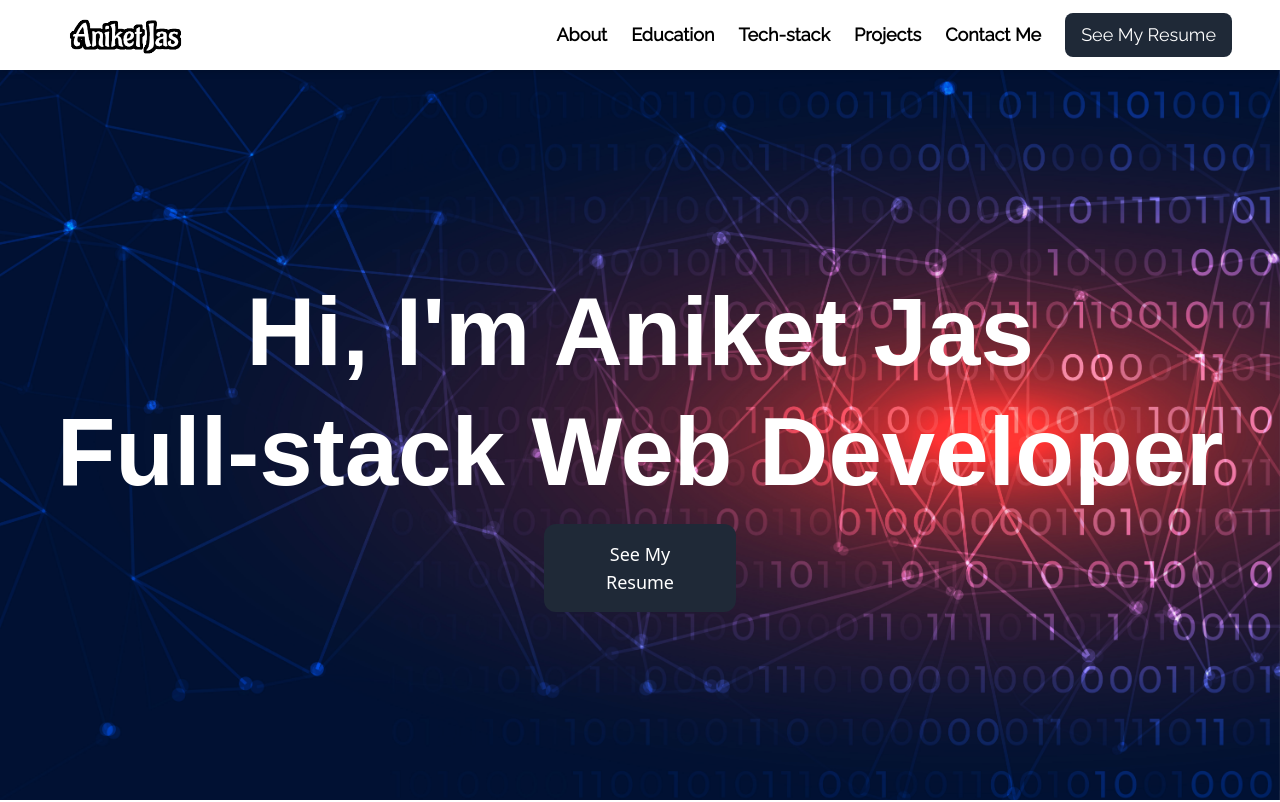
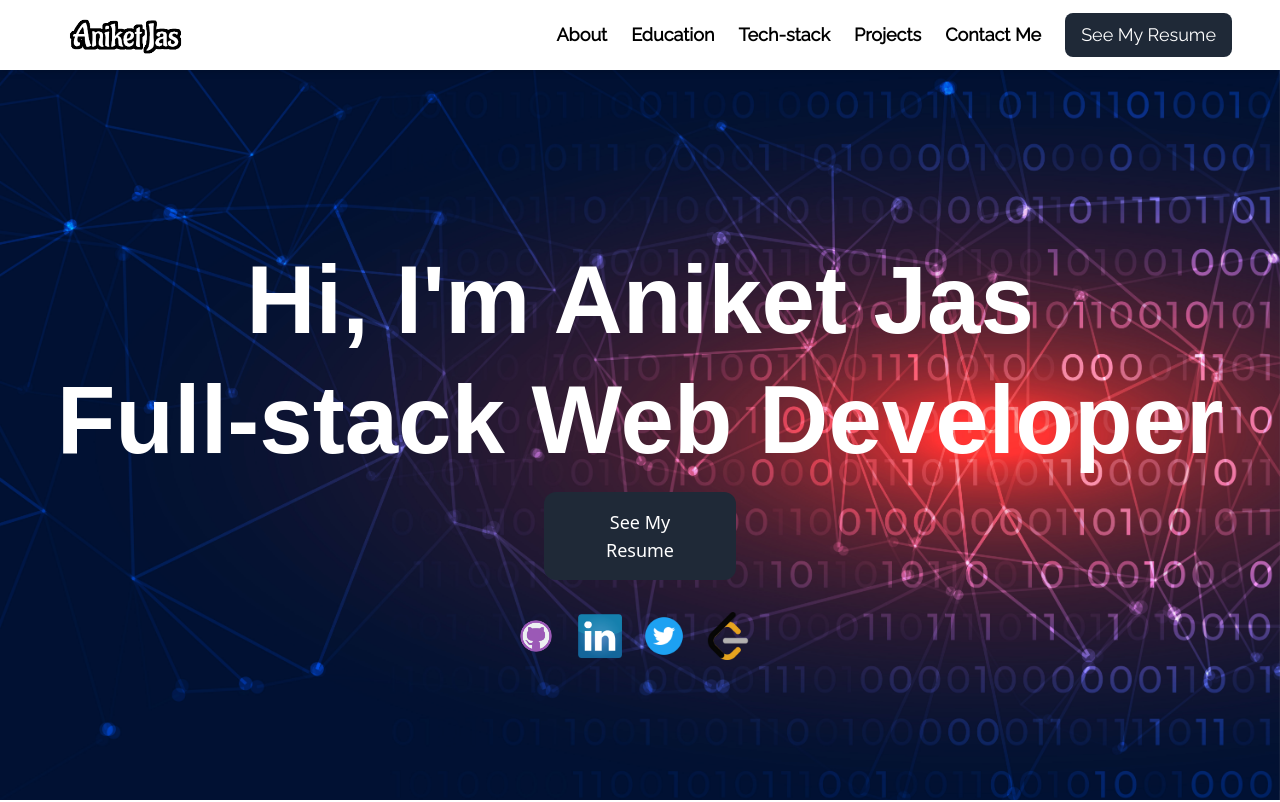
Before and after one commit to AniketJas/portfolio, a React (Vite) app: page / in a window 1280 px wide. Shown: the top 802 px of the page. Built offline with nearby package versions, Linux system fonts and the light colour scheme; a web font is replaced by a local one.

Commit message:
Added social links

```diff
--- a/src/sections/Hero.jsx
+++ b/src/sections/Hero.jsx
@@ -1,4 +1,5 @@
 import ResumeButton from "../components/ResumeButton";
+import Social from "../components/Social";
 
 export default function Hero() {
   return (
@@ -15,6 +16,9 @@ export default function Hero() {
             <ResumeButton />
           </div>
         </div>
+        <div className="flex justify-center mt-8">
+          <Social />
+        </div>
       </div>
     </div>
   );
```
